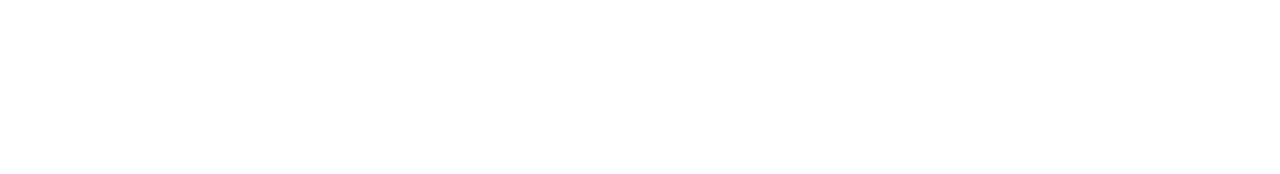
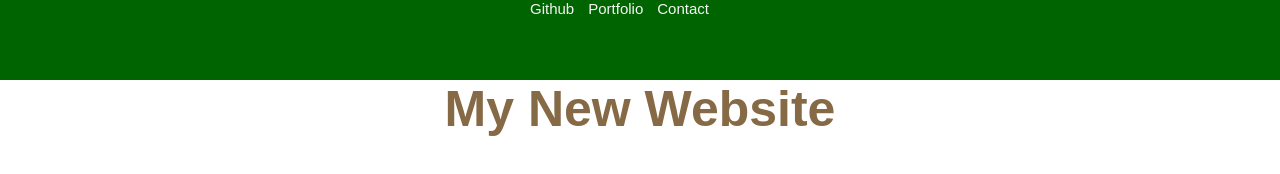
Before and after one commit to sadiemantlo/git-init-sample, a plain HTML site: page index.html in a window 1280 px wide. Drawn offline with Linux system fonts and the light colour scheme.

Commit message:
added header and some css

```diff
--- a/index.html
+++ b/index.html
@@ -3,5 +3,22 @@
 
     <head>
         <meta charset="UTF-8">
+        <link rel="stylesheet" href="style.css">
         <title>My New Website</title>
     </head>
+
+    <body>
+        <header>
+            <nav>
+                <ul>
+                    <li id="git"> Github</li>
+                    <li id="portfolio"> Portfolio</li>
+                    <li id="contact"> Contact</li>
+                </ul>
+            </nav>
+        </header>
+
+        <section>
+          <h1>My New Website</h1>
+        </section>
+    </body>
--- a/style.css
+++ b/style.css
@@ -0,0 +1,40 @@
+* {
+    margin: 0;
+    padding: 0;
+}
+
+header,
+footer {
+    width: 100%;
+    height: 80px;
+    color: whitesmoke;
+    background-color: darkgreen;
+}
+
+li {
+    display: inline;
+    font-size: 15px;
+    font-family: sans-serif;
+    color: whitesmoke;
+}
+
+h1 {
+    text-align: center;
+    font-family: sans-serif;
+    font-size: 50px;
+    color:rgb(134, 106, 69)
+}
+#git {
+    position: relative;
+    left: 530px;
+}
+
+#portfolio {
+    position: relative;
+    left: 540px;
+}
+
+#contact {
+    position: relative;
+    left: 550px;
+}
```
